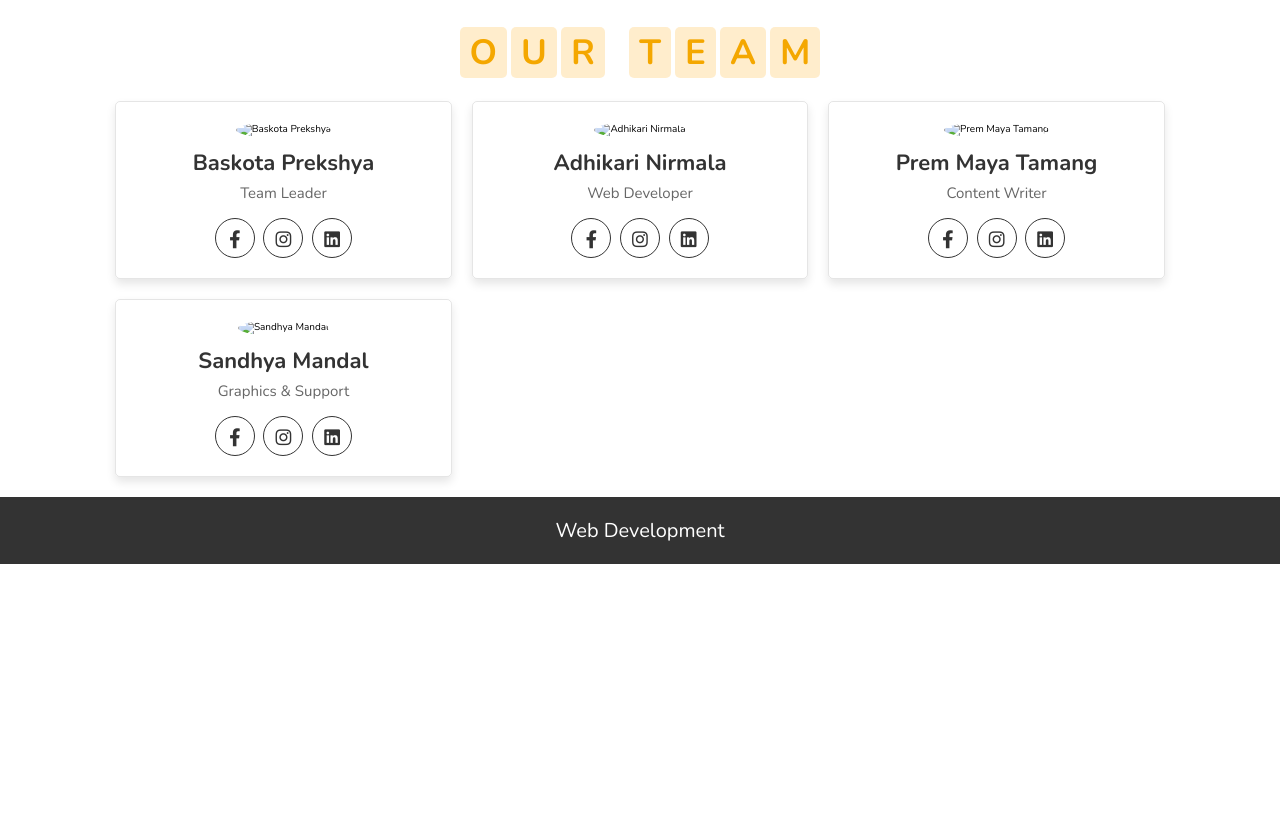
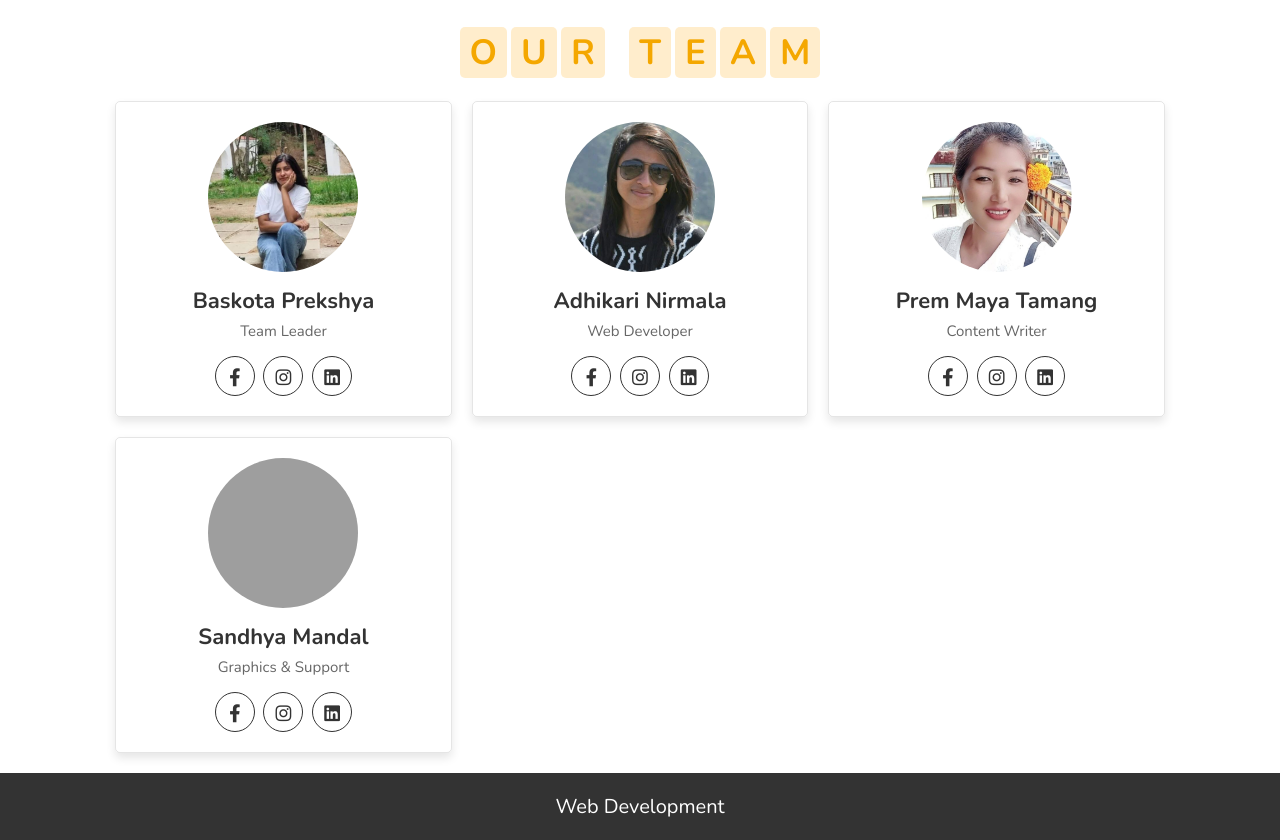
Before and after one commit to baskotaprekshya7/WEB, a plain HTML site: page index.html in a window 1280 px wide. Shown: the part 3040-3880 px from the top of the page. Before the commit the page ends 3604 px from the top, so only its background shows below. Drawn offline with nearby package versions, Linux system fonts and the light colour scheme; the site is published under a folder, as on GitHub Pages, so addresses that start at the root find nothing.

Commit message:
Update image source paths for team members

```diff
--- a/index.html
+++ b/index.html
@@ -225,7 +225,7 @@
     <div class="box-container">
 
         <div class="box">
-            <img src="/img/team/pre.png" alt="Baskota Prekshya">
+            <img src="img/team/pre.png" alt="Baskota Prekshya">
             <h3>Baskota Prekshya</h3>
             <p>Team Leader</p>
             <div class="social-links">
@@ -236,7 +236,7 @@
         </div>
 
         <div class="box">
-            <img src="/img/team/nir.png" alt="Adhikari Nirmala">
+            <img src="img/team/nir.png" alt="Adhikari Nirmala">
             <h3>Adhikari Nirmala</h3>
             <p>Web Developer</p>
             <div class="social-links">
@@ -247,7 +247,7 @@
         </div>
 
         <div class="box">
-            <img src="/img/team/maya.png" alt="Prem Maya Tamang">
+            <img src="img/team/maya.png" alt="Prem Maya Tamang">
             <h3>Prem Maya Tamang</h3>
             <p>Content Writer</p>
             <div class="social-links">
@@ -258,7 +258,7 @@
         </div>
 
         <div class="box">
-            <img src="/img/team/sha.png" alt="Sandhya Mandal">
+            <img src="img/team/sha.png" alt="Sandhya Mandal">
             <h3>Sandhya Mandal</h3>
             <p>Graphics & Support</p>
             <div class="social-links">
```
